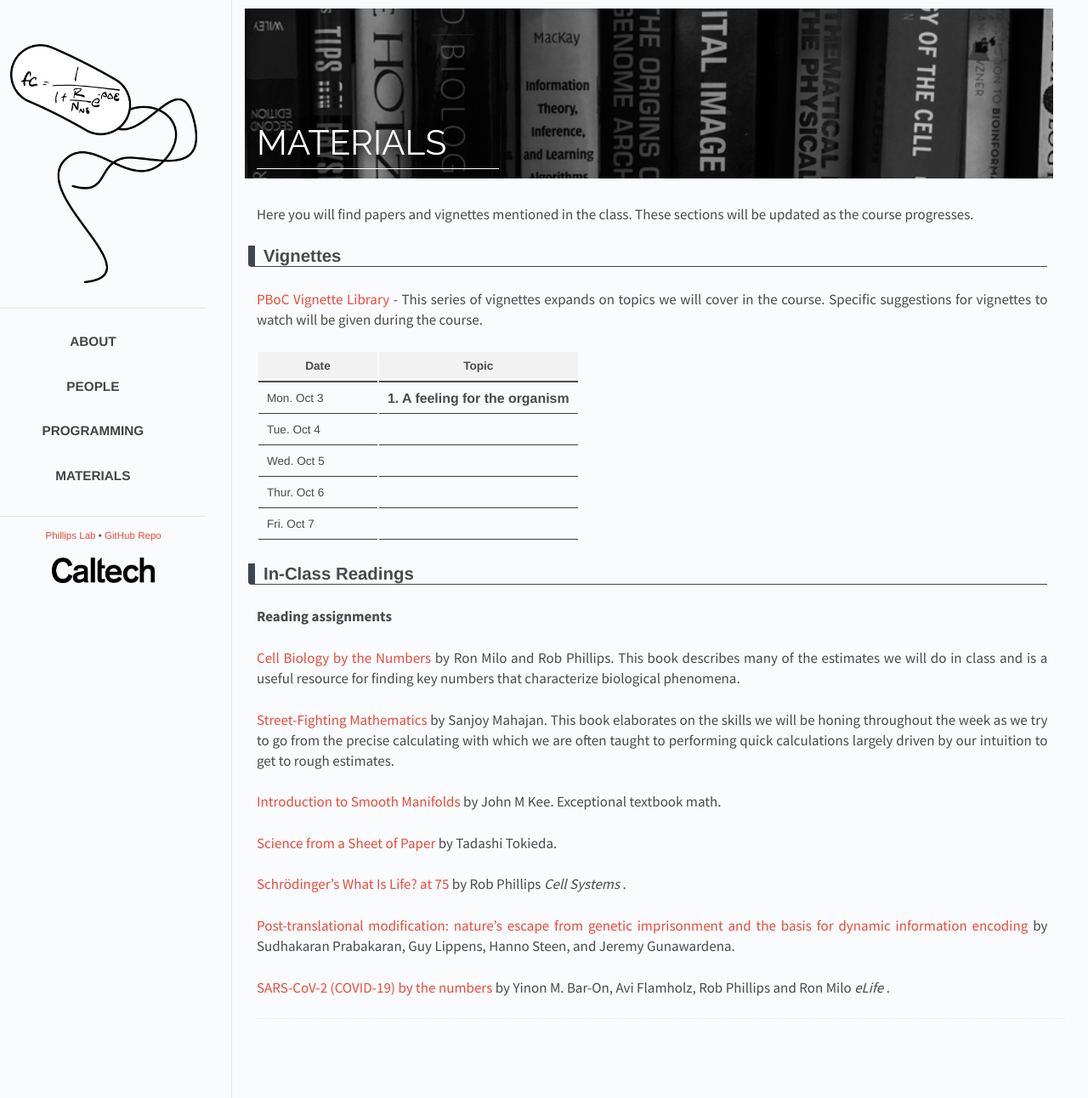
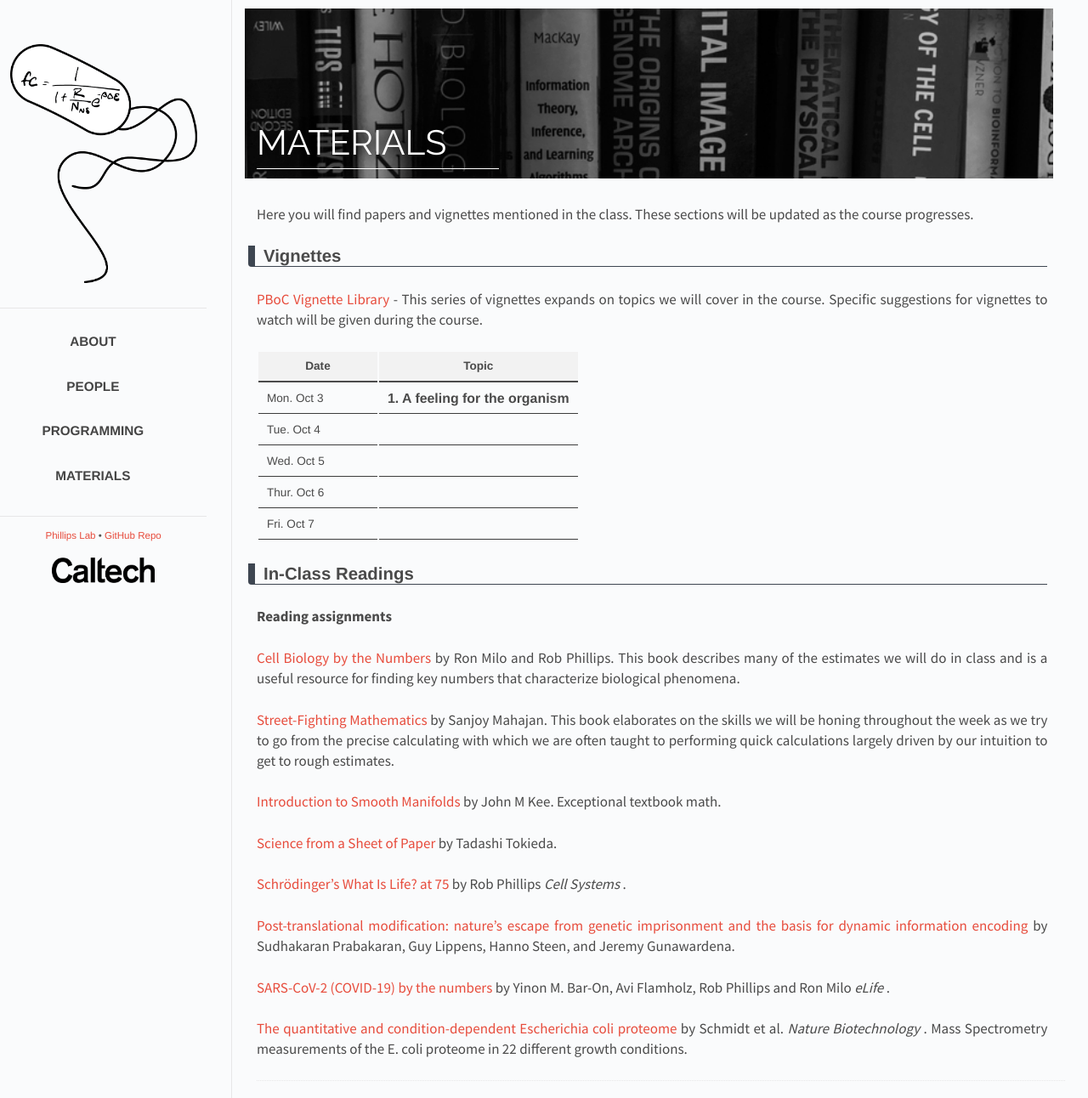
Before and after one commit to RPGroup-PBoC/pboc22_dresden, a Jekyll site: the page built from _posts/2022-01-28-materials.md, in a window 1280 px wide. Shown: the whole page at 85% size. Built offline with Jekyll 4.4.1, drawn with Linux system fonts in a browser that asks for light colours.

Commit message:
Heinemann paper

```diff
--- a/_data/papers.yaml
+++ b/_data/papers.yaml
@@ -31,3 +31,9 @@
    author: "Yinon M. Bar-On, Avi Flamholz, Rob Phillips and Ron Milo"
    journal: "eLife"
    link: "http://rpdata.caltech.edu/publications/Bar-On_2020.pdf"
+
+ - title: "The quantitative and condition-dependent Escherichia coli proteome"
+   author: "Schmidt et al."
+   journal: "Nature Biotechnology"
+   description: "Mass Spectrometry measurements of the E. coli proteome in 22 different growth conditions."
+   link: "https://www.nature.com/articles/nbt.3418"
```
